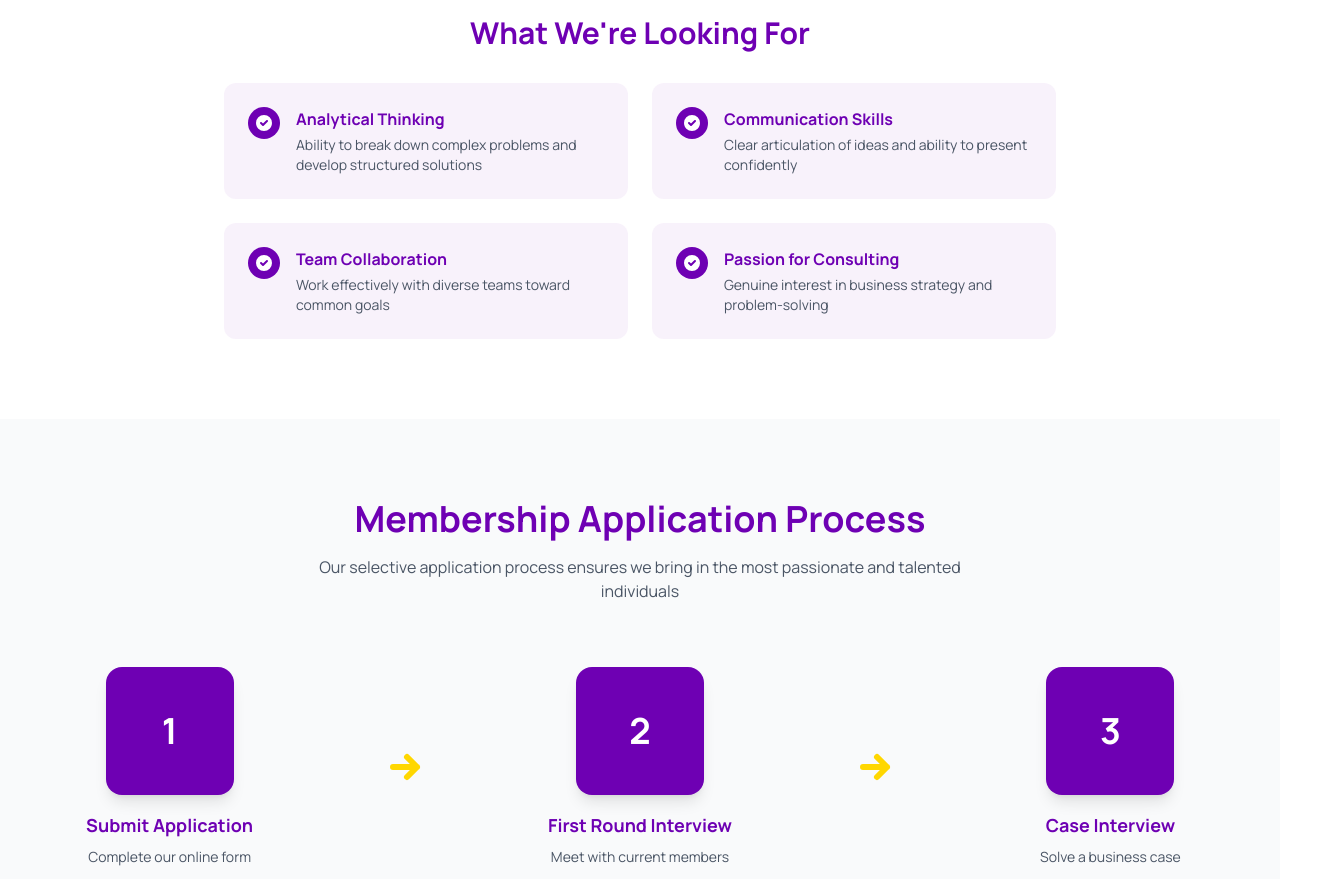
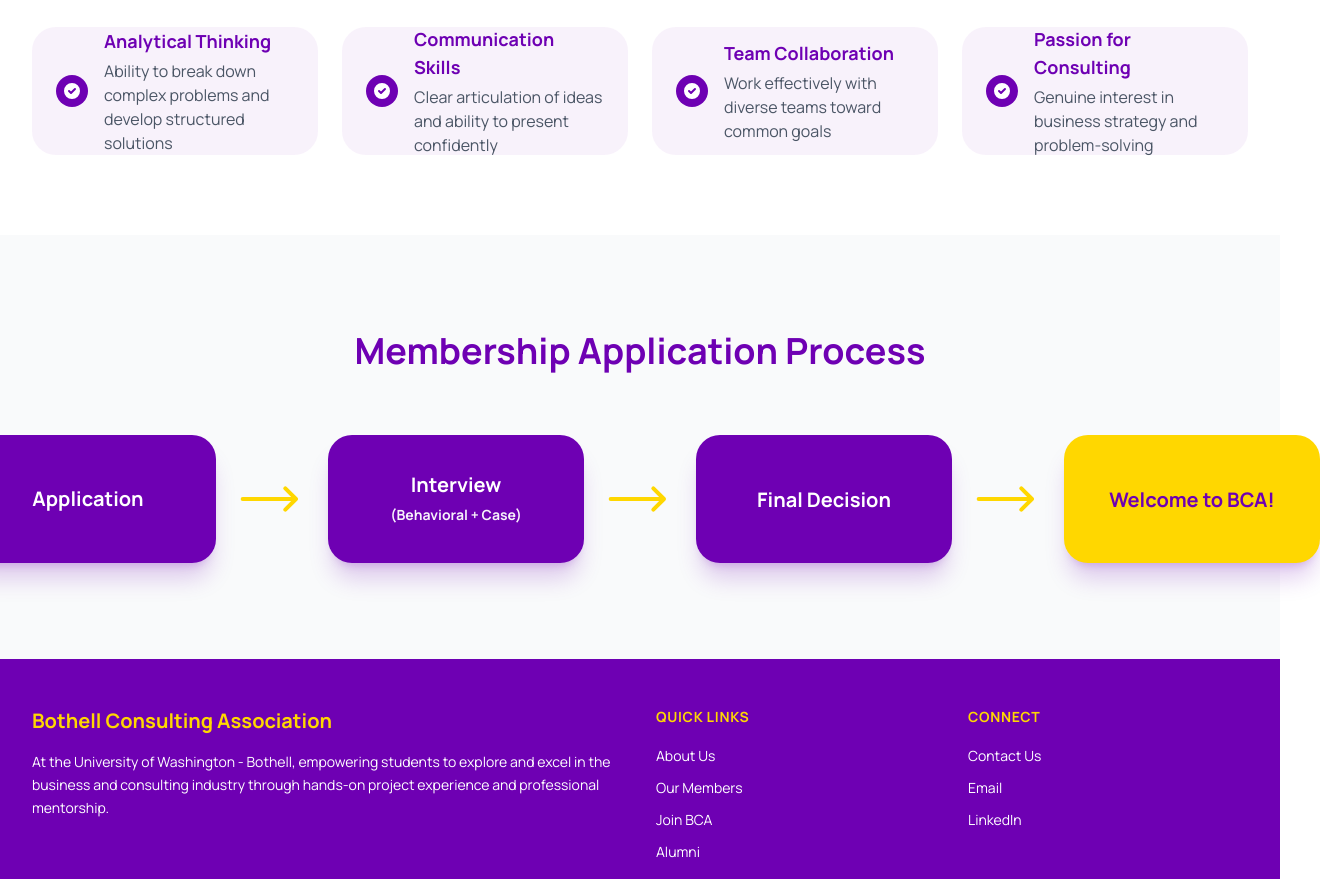
Before and after one commit to KhushMG/bca-website, a Next.js app: page /join in a window 1280 px wide. Shown: the part 637-1516 px from the top of the page, 1320 px wide, since content can reach past the window. Built offline with nearby package versions, Linux system fonts and the light colour scheme.

Commit message:
join bca page

```diff
--- a/app/join/page.tsx
+++ b/app/join/page.tsx
@@ -5,7 +5,7 @@
       <section className="bg-linear-to-br from-purple to-light-purple py-24">
         <div className="max-w-7xl mx-auto px-6 lg:px-8 text-center">
           <h1 className="text-5xl md:text-6xl font-heading font-bold text-white mb-6">
-            Become a Consultant / Case Team member!
+            Join Us!
           </h1>
           <p className="text-xl text-white/90 max-w-5xl mx-auto">
             After completing the CiT program, members become Consultants and
@@ -23,12 +23,12 @@
 
       {/* Requirements */}
       <section className="py-20 bg-white">
-        <div className="max-w-4xl mx-auto px-6 lg:px-8">
-          <h2 className="text-3xl font-heading font-bold text-purple mb-8 text-center">
+        <div className="max-w-7xl mx-auto px-6 lg:px-8">
+          <h2 className="text-4xl font-heading font-bold text-purple mb-8 text-center">
             What We&apos;re Looking For
           </h2>
-          <div className="grid grid-cols-1 md:grid-cols-2 gap-6">
-            <div className="flex items-start gap-4 bg-purple/5 p-6 rounded-xl">
+          <div className="grid grid-cols-1 md:grid-cols-4 gap-6">
+            <div className="flex items-center gap-4 bg-purple/5 p-6 rounded-3xl h-32">
               <div className="w-8 h-8 bg-purple rounded-full flex items-center justify-center shrink-0">
                 <svg
                   className="w-5 h-5 text-white"
@@ -43,17 +43,17 @@
                 </svg>
               </div>
               <div>
-                <h3 className="font-heading font-semibold text-purple mb-1">
+                <h3 className="font-heading font-semibold text-purple text-lg mb-1">
                   Analytical Thinking
                 </h3>
-                <p className="text-gray-600 text-sm">
+                <p className="text-gray-600 text-base">
                   Ability to break down complex problems and develop structured
                   solutions
                 </p>
               </div>
             </div>
 
-            <div className="flex items-start gap-4 bg-purple/5 p-6 rounded-xl">
+            <div className="flex items-center gap-4 bg-purple/5 p-6 rounded-3xl h-32">
               <div className="w-8 h-8 bg-purple rounded-full flex items-center justify-center shrink-0">
                 <svg
                   className="w-5 h-5 text-white"
@@ -68,16 +68,16 @@
                 </svg>
               </div>
               <div>
-                <h3 className="font-heading font-semibold text-purple mb-1">
+                <h3 className="font-heading font-semibold text-purple text-lg mb-1">
                   Communication Skills
                 </h3>
-                <p className="text-gray-600 text-sm">
+                <p className="text-gray-600 text-base">
                   Clear articulation of ideas and ability to present confidently
                 </p>
               </div>
             </div>
 
-            <div className="flex items-start gap-4 bg-purple/5 p-6 rounded-xl">
+            <div className="flex items-center gap-4 bg-purple/5 p-6 rounded-3xl h-32">
               <div className="w-8 h-8 bg-purple rounded-full flex items-center justify-center shrink-0">
                 <svg
                   className="w-5 h-5 text-white"
@@ -92,16 +92,16 @@
                 </svg>
               </div>
               <div>
-                <h3 className="font-heading font-semibold text-purple mb-1">
+                <h3 className="font-heading font-semibold text-purple text-lg mb-1">
                   Team Collaboration
                 </h3>
-                <p className="text-gray-600 text-sm">
+                <p className="text-gray-600 text-base">
                   Work effectively with diverse teams toward common goals
                 </p>
               </div>
             </div>
 
-            <div className="flex items-start gap-4 bg-purple/5 p-6 rounded-xl">
+            <div className="flex items-center gap-4 bg-purple/5 p-6 rounded-3xl h-32">
               <div className="w-8 h-8 bg-purple rounded-full flex items-center justify-center shrink-0">
                 <svg
                   className="w-5 h-5 text-white"
@@ -116,10 +116,10 @@
                 </svg>
               </div>
               <div>
-                <h3 className="font-heading font-semibold text-purple mb-1">
+                <h3 className="font-heading font-semibold text-purple text-lg mb-1">
                   Passion for Consulting
                 </h3>
-                <p className="text-gray-600 text-sm">
+                <p className="text-gray-600 text-base">
                   Genuine interest in business strategy and problem-solving
                 </p>
               </div>
@@ -129,145 +129,99 @@
       </section>
 
       {/* Application Process */}
-      <section className="py-20 bg-gray-50">
+      <section className="py-24 bg-gray-50 m">
         <div className="max-w-7xl mx-auto px-6 lg:px-8">
-          <h2 className="text-4xl font-heading font-bold text-purple mb-4 text-center">
+          <h2 className="text-4xl font-heading font-bold text-purple mb-16 text-center">
             Membership Application Process
           </h2>
-          <p className="text-gray-600 text-center mb-16 max-w-2xl mx-auto">
-            Our selective application process ensures we bring in the most
-            passionate and talented individuals
-          </p>
 
-          {/* Process Steps with Arrows */}
-          <div className="max-w-6xl mx-auto">
-            <div className="grid grid-cols-1 md:grid-cols-5 gap-6 items-center">
-              {/* Step 1 */}
+          {/* Process Steps - 4 in one row */}
+          <div className="flex flex-col md:flex-row items-start justify-center gap-6 md:gap-6">
+            {/* Step 1 - Application */}
             <div className="flex flex-col items-center">
-                <div className="w-32 h-32 bg-purple rounded-2xl flex items-center justify-center mb-4 shadow-lg">
-                  <span className="text-4xl font-heading font-bold text-white">
-                    1
+              <div className="w-64 h-32 bg-purple rounded-3xl relative flex items-center justify-center shadow-xl shadow-purple/20">
+                <span className="text-xl font-heading font-bold text-white text-center">
+                  Application
                 </span>
               </div>
-                <h3 className="text-lg font-heading font-semibold text-purple mb-2 text-center">
-                  Submit Application
-                </h3>
-                <p className="text-sm text-gray-600 text-center">
-                  Complete our online form
-                </p>
             </div>
 
             {/* Arrow */}
-              <div className="hidden md:flex justify-center items-center">
+            <div className="hidden md:flex items-center h-32">
               <svg
-                  className="w-12 h-12 text-gold"
+                className="w-16 h-8 text-gold"
                 fill="none"
                 stroke="currentColor"
-                  viewBox="0 0 24 24"
+                viewBox="0 0 48 24"
               >
                 <path
                   strokeLinecap="round"
                   strokeLinejoin="round"
                   strokeWidth={3}
-                    d="M13 7l5 5m0 0l-5 5m5-5H6"
+                  d="M2 12h40m0 0l-8-8m8 8l-8 8"
                 />
               </svg>
             </div>
 
-              {/* Step 2 */}
+            {/* Step 2 - Interview */}
             <div className="flex flex-col items-center">
-                <div className="w-32 h-32 bg-purple rounded-2xl flex items-center justify-center mb-4 shadow-lg">
-                  <span className="text-4xl font-heading font-bold text-white">
-                    2
+              <div className="w-64 h-32 bg-purple rounded-3xl relative flex items-center justify-center shadow-xl shadow-purple/20">
+                <span className="text-xl font-heading font-bold text-white text-center">
+                  Interview <br/>
+                  <span className="text-sm text-white/95 text-center mt-1">(Behavioral + Case)</span>
                 </span>
               </div>
-                <h3 className="text-lg font-heading font-semibold text-purple mb-2 text-center">
-                  First Round Interview
-                </h3>
-                <p className="text-sm text-gray-600 text-center">
-                  Meet with current members
-                </p>
             </div>
 
             {/* Arrow */}
-              <div className="hidden md:flex justify-center items-center">
+            <div className="hidden md:flex items-center h-32">
               <svg
-                  className="w-12 h-12 text-gold"
+                className="w-16 h-8 text-gold"
                 fill="none"
                 stroke="currentColor"
-                  viewBox="0 0 24 24"
+                viewBox="0 0 48 24"
               >
                 <path
                   strokeLinecap="round"
                   strokeLinejoin="round"
                   strokeWidth={3}
-                    d="M13 7l5 5m0 0l-5 5m5-5H6"
+                  d="M2 12h40m0 0l-8-8m8 8l-8 8"
                 />
               </svg>
             </div>
 
-              {/* Step 3 */}
+            {/* Step 3 - Final Decision */}
             <div className="flex flex-col items-center">
-                <div className="w-32 h-32 bg-purple rounded-2xl flex items-center justify-center mb-4 shadow-lg">
-                  <span className="text-4xl font-heading font-bold text-white">
-                    3
+              <div className="w-64 h-32 bg-purple rounded-3xl relative flex items-center justify-center shadow-xl shadow-purple/20 px-3">
+                <span className="text-xl font-heading font-bold text-white text-center leading-tight">
+                  Final Decision
                 </span>
-                </div>
-                <h3 className="text-lg font-heading font-semibold text-purple mb-2 text-center">
-                  Case Interview
-                </h3>
-                <p className="text-sm text-gray-600 text-center">
-                  Solve a business case
-                </p>
               </div>
             </div>
 
-            {/* Second Row */}
-            <div className="flex justify-center mt-8">
+            {/* Arrow */}
+            <div className="hidden md:flex items-center h-32">
               <svg
-                className="w-12 h-12 text-gold rotate-90"
+                className="w-16 h-8 text-gold"
                 fill="none"
                 stroke="currentColor"
-                viewBox="0 0 24 24"
+                viewBox="0 0 48 24"
               >
                 <path
                   strokeLinecap="round"
                   strokeLinejoin="round"
                   strokeWidth={3}
-                  d="M13 7l5 5m0 0l-5 5m5-5H6"
+                  d="M2 12h40m0 0l-8-8m8 8l-8 8"
                 />
               </svg>
             </div>
 
-            <div className="grid grid-cols-1 md:grid-cols-2 gap-12 mt-8 max-w-3xl mx-auto">
-              {/* Step 4 */}
+            {/* Step 4 - Welcome to BCA */}
             <div className="flex flex-col items-center">
-                <div className="w-32 h-32 bg-gold rounded-2xl flex items-center justify-center mb-4 shadow-lg">
-                  <span className="text-4xl font-heading font-bold text-purple">
-                    4
+              <div className="w-64 h-32 bg-gold rounded-3xl relative flex items-center justify-center shadow-xl shadow-purple/20 px-3">
+                <span className="text-xl font-heading font-bold text-purple text-center leading-tight">
+                  Welcome to BCA!
                 </span>
-                </div>
-                <h3 className="text-lg font-heading font-semibold text-purple mb-2 text-center">
-                  Final Decision
-                </h3>
-                <p className="text-sm text-gray-600 text-center">
-                  Receive your offer
-                </p>
-              </div>
-
-              {/* Step 5 */}
-              <div className="flex flex-col items-center">
-                <div className="w-32 h-32 bg-gold rounded-2xl flex items-center justify-center mb-4 shadow-lg">
-                  <span className="text-4xl font-heading font-bold text-purple">
-                    5
-                  </span>
-                </div>
-                <h3 className="text-lg font-heading font-semibold text-purple mb-2 text-center">
-                  Welcome to BCA!
-                </h3>
-                <p className="text-sm text-gray-600 text-center">
-                  Begin your journey
-                </p>
               </div>
             </div>
           </div>
```
Lines whose indentation alone changed are shown as unchanged.
